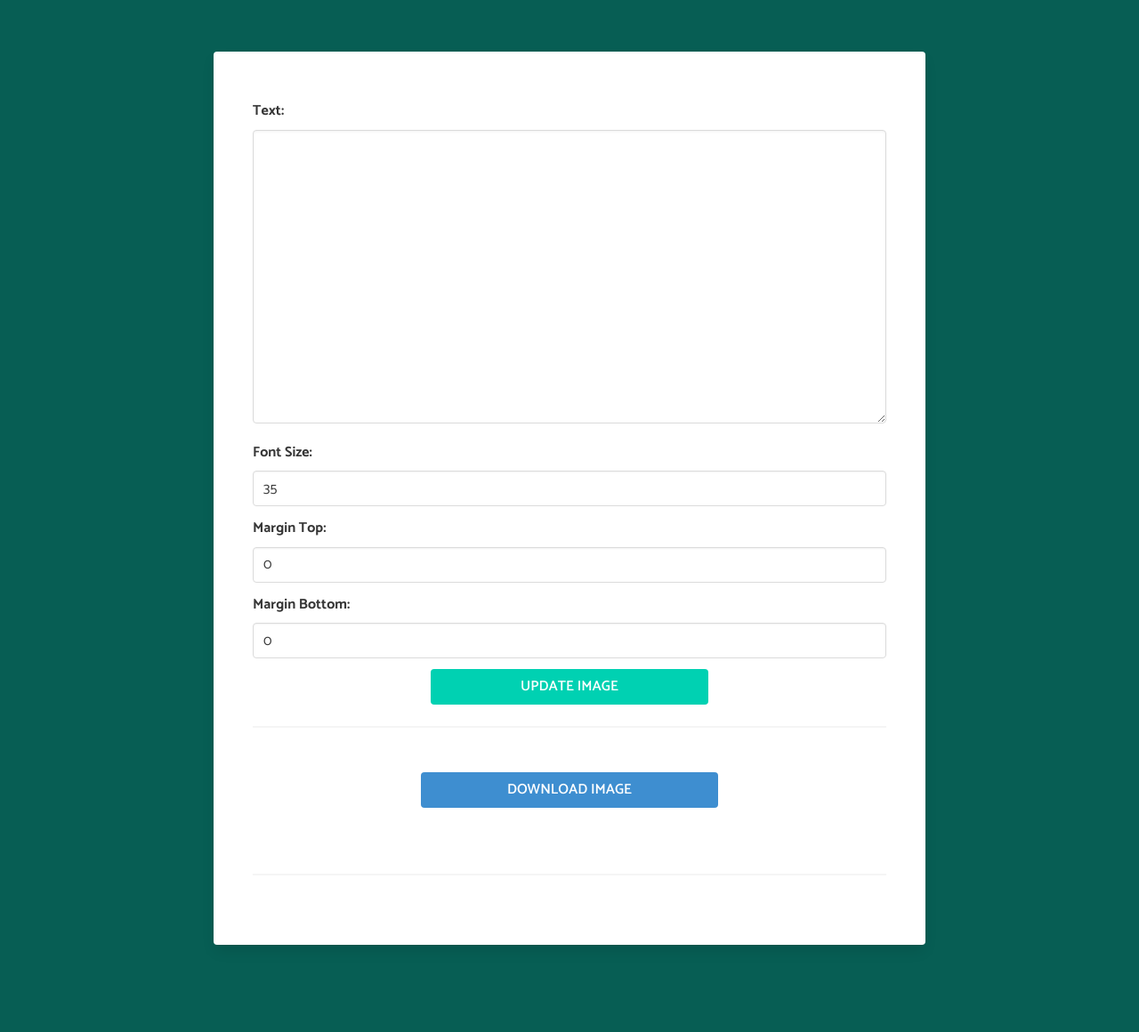
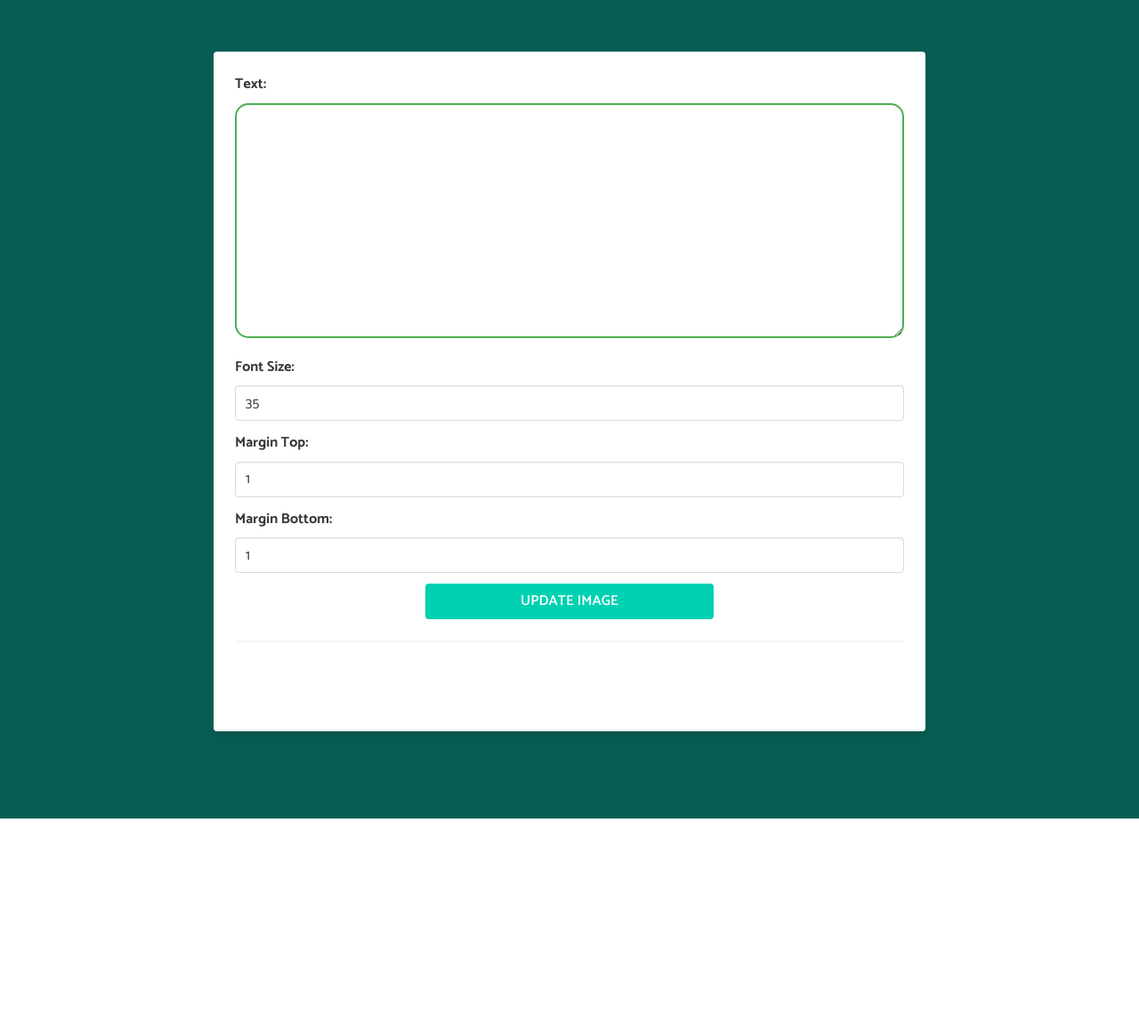
Before and after one commit to mskian/kavithai-and-quotes, a PHP site: page /canva/index.php in a window 1280 px wide. Shown: the whole page at 89% size. After the commit the page ends 920 px from the top, so only its background shows below. Run offline with PHP 8.4, Linux system fonts and the light colour scheme.

Commit message:
canva: form improvements and font sizes

```diff
--- a/canva/index.php
+++ b/canva/index.php
@@ -101,7 +101,6 @@ $filename = generateUniqueFilename();
         font-style: italic;
         color: #666;
     }
-
     /* Styles for the close button */
     .delete {
         position: absolute;
@@ -109,37 +108,27 @@ $filename = generateUniqueFilename();
         right: 0;
         cursor: pointer;
     }
-
     .canvas-output {
         width: 100%;
         height: auto;
     }
-
     .hide-me {
         visibility: none;
         max-height: 0;
         overflow: hidden;
     }
-
     #quote-container {
-        margin: 10px auto;
-        border-radius: 10px;
-        padding: 20px;
         background-color: #fff;
     }
-
     #quote {
-        font-size: 20px;
         margin-bottom: 20px;
         color: #333;
     }
-
     #quote-card {
         font-family: "Catamaran", sans-serif;
         max-width: 800px;
         margin: 10px auto;
     }
-
     button {
         font-family: "Catamaran", sans-serif;
         display: flex;
@@ -155,13 +144,41 @@ $filename = generateUniqueFilename();
         -moz-font-smoothing: antialiased !important;
         text-rendering: optimizeLegibility !important;
     }
-
     input {
         font-family: "Catamaran", sans-serif;
     }
-
+    .textarea {
+      padding: 10px;
+      border: 2px solid #4CAF50;
+      border-radius: 15px;
+      font-size: 16px;
+      font-weight: 700;
+      outline: none;
+      transition: border-color 0.3s;
+      resize: vertical;
+      min-height: 100px;
+    }
+    .textarea:hover {
+      border-color: #45a049;
+    }
+    .textarea:focus {
+      border-color: #2196F3;
+      box-shadow: 0 0 5px rgba(33, 150, 243, 0.5);
+    }
     textarea {
-        font-family: "Catamaran", sans-serif;
+       font-family: "Catamaran", sans-serif;
+    }
+    ::-webkit-input-placeholder {
+       font-family: "Catamaran", sans-serif;
+    }
+    ::-moz-placeholder {
+       font-family: "Catamaran", sans-serif;
+    }
+    :-ms-input-placeholder {
+       font-family: "Catamaran", sans-serif;
+    }
+    :-moz-placeholder {
+       font-family: "Catamaran", sans-serif;
     }
 </style>
 
@@ -196,13 +213,13 @@ $filename = generateUniqueFilename();
         <div class="field">
             <label class="label" for="margin-top">Margin Top:</label>
             <div class="control">
-                <input class="input" type="number" id="margin-top" name="margin-top" min="0" max="150" value="0">
+                <input class="input" type="number" id="margin-top" name="margin-top" min="0" max="150" value="1">
             </div>
         </div>
         <div class="field">
             <label class="label" for="margin-bottom">Margin Bottom:</label>
             <div class="control">
-                <input class="input" type="number" id="margin-bottom" name="margin-bottom" min="0" max="150" value="0">
+                <input class="input" type="number" id="margin-bottom" name="margin-bottom" min="0" max="150" value="1">
             </div>
         </div>
         <div class="field">
@@ -215,12 +232,12 @@ $filename = generateUniqueFilename();
     </form>
 
     <hr>
-    <br>
     <!-- Button to trigger download -->
+    <div id="download-image" style="display: none;">
     <div class="buttons is-centered">
     <button class="button is-info" onclick="downloadImage()">Download Image</button>
     </div>
-
+    </div>
     <br>
 
 <div class="hide-me">
@@ -236,9 +253,7 @@ $filename = generateUniqueFilename();
 </p>
 </div>
 </div>
-
-<img id="canvas-output" src="" style="display: none;"><hr>
-
+<img id="canvas-output" src="" style="display: none;"><br>
 </div>
 </div>
 </div>
@@ -252,24 +267,68 @@ $filename = generateUniqueFilename();
         event.preventDefault();
         var quote = document.getElementById('quote').value;
         var fontSize = document.getElementById('font-size').value;
-        var marginTop = document.getElementById('margin-top').value + 'px';
-        var marginBottom = document.getElementById('margin-bottom').value + 'px';
+        var marginTop = document.getElementById('margin-top').value;
+        var marginBottom = document.getElementById('margin-bottom').value;
         var quoteText = document.getElementById('quote-text');
 
-        if (!quote || !fontSize) {
-            showNotification('Please enter both quote and font size.', 'is-danger');
+        if (!quote || !fontSize || isNaN(fontSize) || fontSize < 10 || fontSize > 100) {
+            showNotification('Please enter a valid quote and font size between 10 and 100.', 'is-danger');
             return;
         }
+
+        if (isNaN(marginTop) || marginTop < 0 || marginTop > 150) {
+            showNotification('Please enter a valid margin top between 0 and 150.', 'is-danger');
+            return;
+        }
+
+        marginTop = marginTop + 'px';
+        marginBottom = marginBottom + 'px';
 
         quoteText.innerText = quote;
         quoteText.style.fontSize = fontSize + 'px';
         quoteText.style.setProperty('--margin-top', marginTop);
         quoteText.style.setProperty('--margin-bottom', marginBottom);
 
-        CImage()
+        localStorage.setItem('quote', quote);
+        localStorage.setItem('fontSize', fontSize);
+        localStorage.setItem('marginTop', marginTop);
+        localStorage.setItem('marginBottom', marginBottom);
+
+        const download = document.getElementById('download-image');
+        download.style.display = 'block';
+
+        CImage();
     }
 
     document.getElementById('quote-form').addEventListener('submit', updateQuote);
+    document.getElementById('quote').addEventListener('input', saveToLocalStorage);
+    document.getElementById('font-size').addEventListener('input', saveToLocalStorage);
+    document.getElementById('margin-top').addEventListener('input', saveToLocalStorage);
+    document.getElementById('margin-bottom').addEventListener('input', saveToLocalStorage);
+
+    function saveToLocalStorage() {
+        var quote = document.getElementById('quote').value;
+        var fontSize = document.getElementById('font-size').value;
+        var marginTop = document.getElementById('margin-top').value;
+        var marginBottom = document.getElementById('margin-bottom').value;
+
+        localStorage.setItem('quote', quote);
+        localStorage.setItem('fontSize', fontSize);
+        localStorage.setItem('marginTop', marginTop);
+        localStorage.setItem('marginBottom', marginBottom);
+    }
+
+    function restoreFromLocalStorage() {
+        var quote = localStorage.getItem('quote');
+        var fontSize = localStorage.getItem('fontSize');
+        var marginTop = localStorage.getItem('marginTop');
+        var marginBottom = localStorage.getItem('marginBottom');
+
+        if (quote) document.getElementById('quote').value = quote;
+        if (fontSize) document.getElementById('font-size').value = fontSize;
+        if (marginTop) document.getElementById('margin-top').value = parseInt(marginTop, 10);
+        if (marginBottom) document.getElementById('margin-bottom').value = parseInt(marginBottom, 10);
+    }
 
     function CImage() {
         var scale = 1080 / document.querySelector('.quotes-box').offsetWidth;
@@ -318,6 +377,8 @@ $filename = generateUniqueFilename();
         notification.style.display = 'none';
     }
 
+    document.addEventListener('DOMContentLoaded', restoreFromLocalStorage);
+
 </script>
 
 </body>
```
